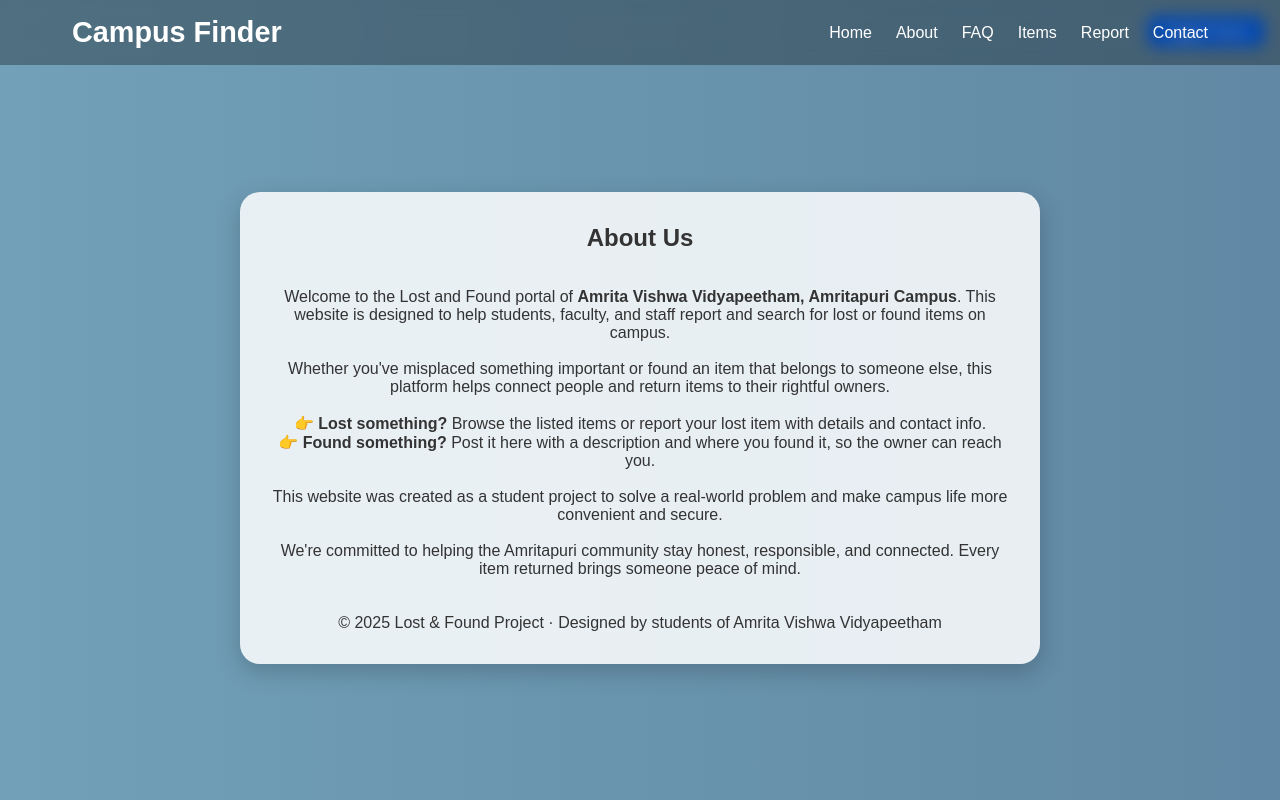
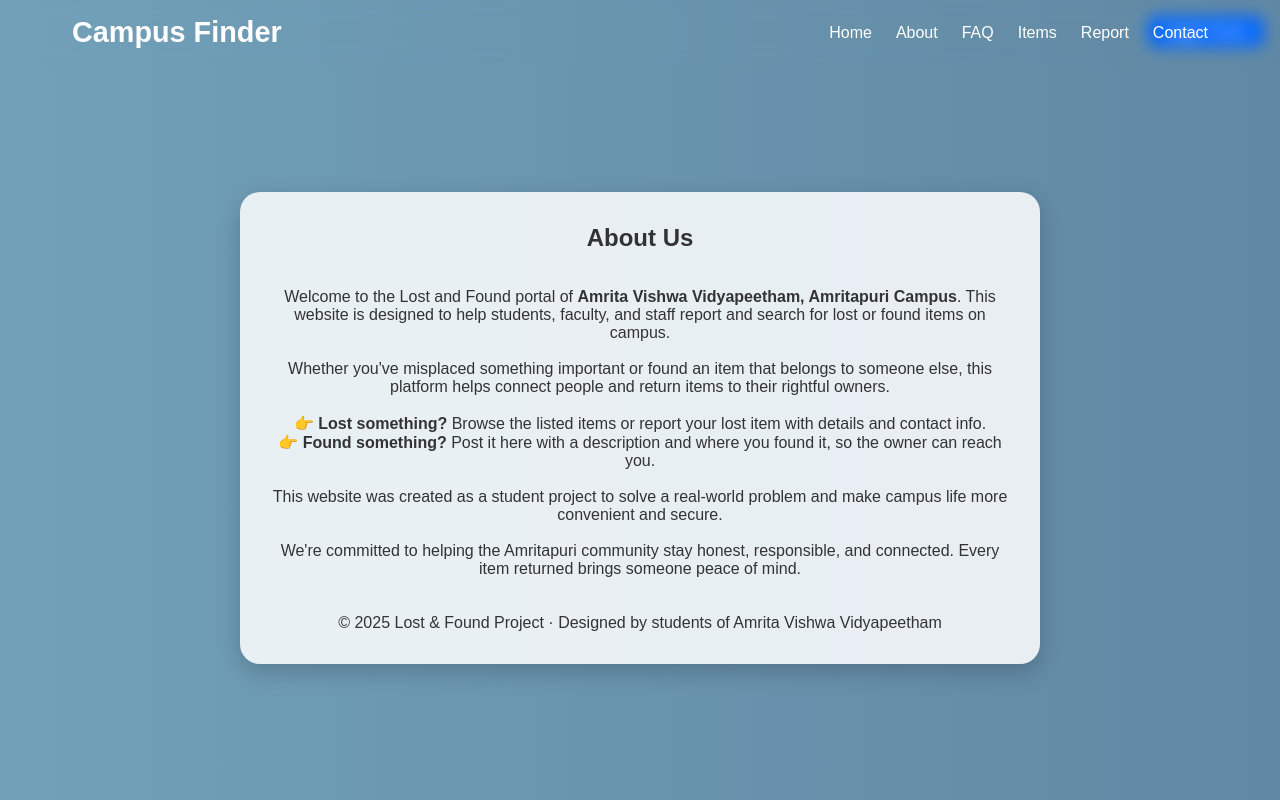
Before and after one commit to Nikitha-441/CampusFinder, a plain HTML site: page about.html in a window 1280 px wide. Drawn offline with Linux system fonts and the light colour scheme.

Commit message:
Update about.css

```diff
--- a/about.css
+++ b/about.css
@@ -18,7 +18,7 @@
   top: 0;
   width: 100%;
   z-index: 1000;
-  background: rgba(0, 0, 0, 0.3); /* Transparent background */
+  background: transparent; /* Transparent background */
   backdrop-filter: blur(8px);
 }
 
```
